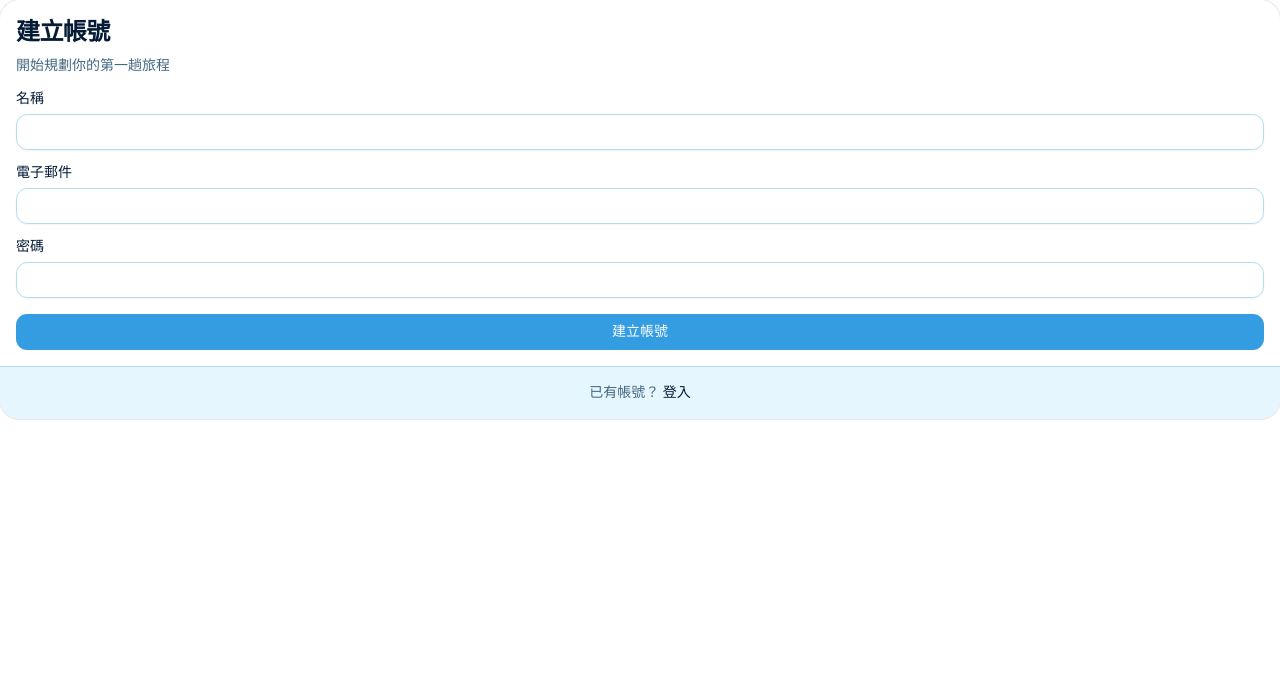
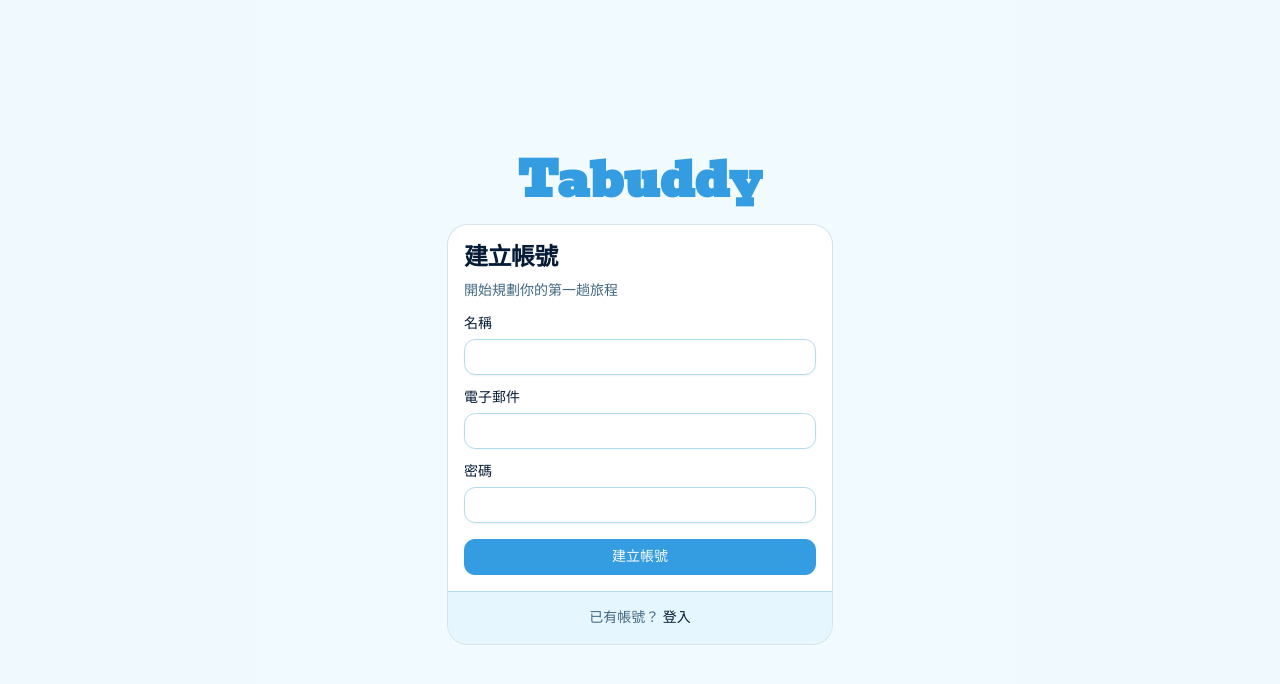
Before and after one commit to utshang/Tabuddy, a Next.js app: page /signup in a window 1280 px wide. Shown: the top 684 px of the page. Built offline with nearby package versions, Linux system fonts and the light colour scheme.

Commit message:
fix: adjust loading and layout

```diff
--- /dev/null
+++ b/src/app/(auth)/layout.tsx
@@ -0,0 +1,13 @@
+export default function AuthLayout({
+    children,
+}: {
+    children: React.ReactNode
+}) {
+    return (
+        <div className="h-[100vh] flex items-center justify-center p-4 bg-muted/30">
+            <div className="w-full max-w-sm">
+                <div className='text-primary text-5xl font-bold text-center mb-5 font-[family-name:var(--font-bevan)]'>Tabuddy</div>
+                {children}</div>
+        </div>
+    )
+}
--- a/src/app/loading.tsx
+++ /dev/null
@@ -1,10 +0,0 @@
-export default function Loading() {
-  return (
-    <div className="flex min-h-svh flex-col items-center justify-center gap-4">
-      <span className="text-primary font-[family-name:var(--font-bevan)] text-2xl">
-        Tabuddy
-      </span>
-      <span className="border-muted border-t-primary size-6 animate-spin rounded-full border-2" />
-    </div>
-  )
-}
```
